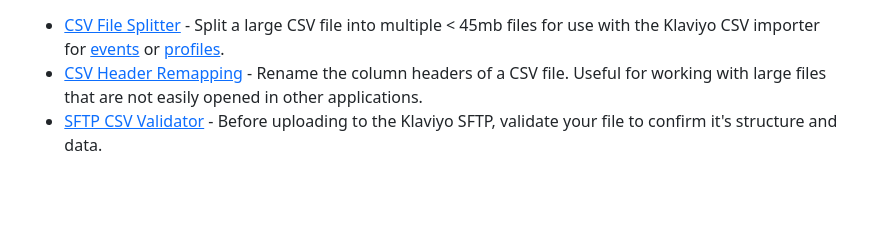
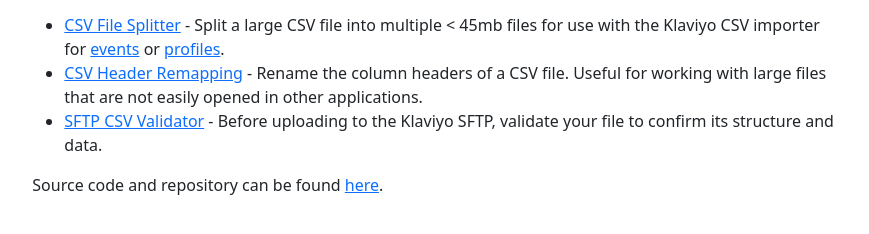
Before and after one commit to klaviyo-labs/self-service-toolkit, a plain HTML site: page tools/index.html in a window 1280 px wide. Shown: the part 100-334 px from the top of the page, without its empty margins (205-1074 px from the left). Drawn offline with nearby package versions, Linux system fonts and the light colour scheme.

Commit message:
Add source code link to index

```diff
--- a/tools/index.html
+++ b/tools/index.html
@@ -19,10 +19,10 @@
             <ul>
                 <li><a href="file-split.html">CSV File Splitter</a> - Split a large CSV file into multiple < 45mb files for use with the Klaviyo CSV importer for <a href="https://help.klaviyo.com/hc/en-us/articles/115005081247">events</a> or <a href="https://help.klaviyo.com/hc/en-us/articles/115005078807">profiles</a>.</li>
                 <li><a href="csv-header-remapping.html">CSV Header Remapping</a> - Rename the column headers of a CSV file. Useful for working with large files that are not easily opened in other applications.</li>
-                <li><a href="sftp-csv-validator.html">SFTP CSV Validator</a> - Before uploading to the Klaviyo SFTP, validate your file to confirm it's structure and data.</li>
+                <li><a href="sftp-csv-validator.html">SFTP CSV Validator</a> - Before uploading to the Klaviyo SFTP, validate your file to confirm its structure and data.</li>
             </ul>
             </p>
-
+            <p class="fs-6">Source code and repository can be found <a href="http://github.com/klaviyo-labs/self-service-toolkit/">here</a>.</p>
         </main>
 
 
```
